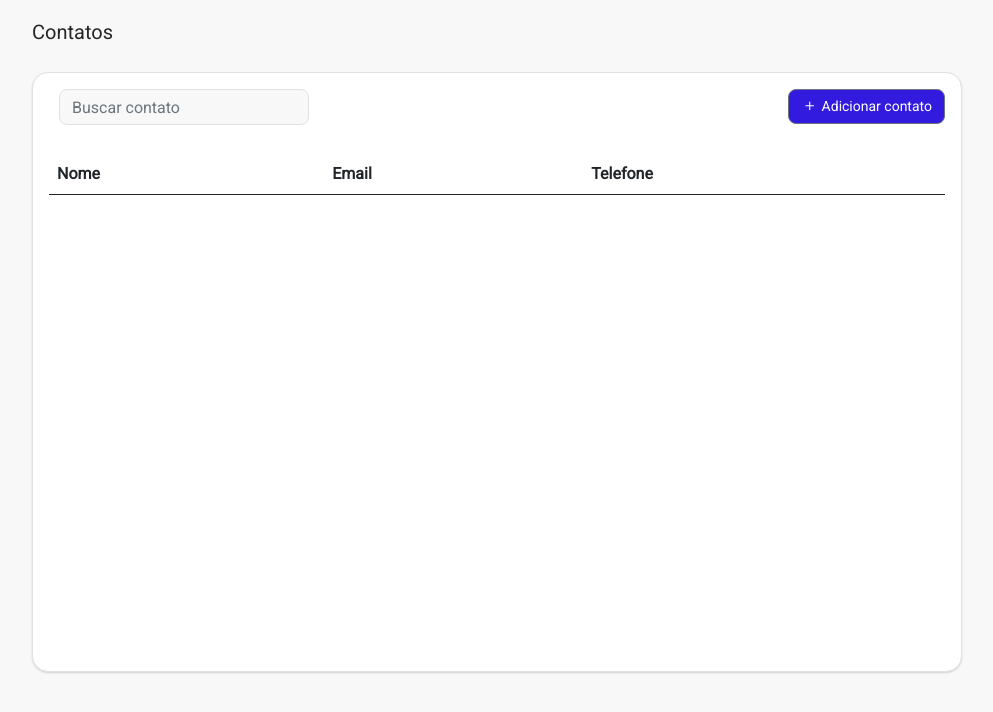
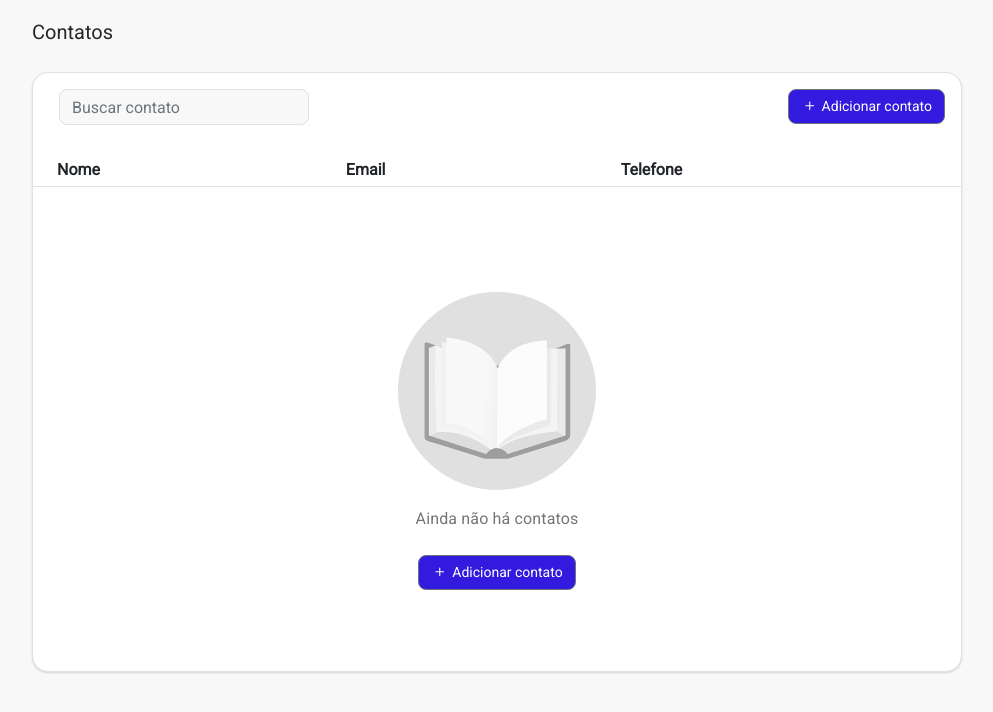
Before and after one commit to wsbittencourt/desafio-huggy, a Vue app: page /#/Dashboard in a window 1280 px wide. Shown: the top 712 px of the page, without its empty margins (143-1136 px from the left). Built offline with nearby package versions, Linux system fonts and the light colour scheme.

Commit message:
Mais ajustes view Dashboard, inclusão de template para tabela vazia

```diff
--- a/src/App.vue
+++ b/src/App.vue
@@ -5,22 +5,20 @@
 </template>
 
 <script>
-
 export default {
-  name: 'App',
-
-}
+  name: "App",
+};
 </script>
 
 <style>
-@import url('https://fonts.googleapis.com/css2?family=Roboto&display=swap');
+@import url("https://fonts.googleapis.com/css2?family=Roboto&display=swap");
 
 #app {
-  font-family: 'Roboto', sans-serif;
+  font-family: "Roboto", sans-serif;
   -webkit-font-smoothing: antialiased;
   -moz-osx-font-smoothing: grayscale;
   color: #262626;
-  background-color: #F8F8F8;
+  background-color: #f8f8f8;
 }
 
 </style>
--- a/src/components/dashboard/ContactList.vue
+++ b/src/components/dashboard/ContactList.vue
@@ -1,9 +1,37 @@
 <template>
-  <b-table hover :items="items" :fields="fields"></b-table>
+  <b-table
+    small
+    hover
+    borderless
+    show-empty
+    :items="items"
+    :fields="fields"
+    id="table"
+  >
+    <b-table-column field="nome" label="Nome" v-slot="props">
+      {{ props.row.name }}
+    </b-table-column>
+
+    <b-table-column field="email" label="Email" v-slot="props">
+      {{ props.row.email }}
+    </b-table-column>
+
+    <b-table-column field="telefone" label="Telefone" v-slot="props">
+      {{ props.row.phone }}
+    </b-table-column>
+
+    <template #empty>
+      <div id="hide">
+        <div><img src="../../assets/book.png" /></div>
+        <p>Ainda não há contatos</p>
+        <AddContact />
+      </div>
+    </template>
+  </b-table>
 </template>
 
 <script>
-// import AddContact from "./AddContact";
+import AddContact from "./AddContact";
 
 export default {
   name: "ContactList",
@@ -11,22 +39,56 @@ export default {
     //Carregar a lista de contatos aqui!
   },
   data() {
+    const fields = [
+      { key: "nome", thStyle: "border-bottom: 1px solid #E1E1E1;padding-left: 24px !important" },
+      { key: "email", thStyle: "border-bottom: 1px solid #E1E1E1;padding-left: 24px !important" },
+      { key: "telefone", thStyle: "border-bottom: 1px solid #E1E1E1;padding-left: 24px !important" },
+    ];
+    const items = []; /*[{'name': 'Wagner','telefone':'3214-3421','email':'teste@teste.com'},
+                     {'name': 'David','telefone':'3200-3421','email':'teste2@teste.com'}] */
     return {
-      // Cabeçalho da tabela
-      fields: ["nome", "email", "telefone"],
-      items: [],
-      // items: [
-      //   //   Exemplo coleção a ser exibida na lista
-      //   //
-      //   { nome: "teste", email: "teste@teste.io", telefone: "0000-0000" },
-      // ],
+      fields,
+      items,
     };
   },
-  // components: {
-  //   AddContact,
-  // },
+  components: {
+    AddContact,
+  },
 };
 </script>
 
 <style scoped>
+p {
+  font-size: 16px;
+  line-height: 24px;
+
+  margin-top: 16px;
+  margin-bottom: 24px;
+
+  color: #757575;
+}
+#hide {
+  align-items: center;
+  text-align: center;
+  letter-spacing: 0.15px;
+  border: none;
+}
+
+#table {
+  position: absolute;
+  left: 0%;
+  right: 0%;
+}
+
+@media (min-width: 768px) {
+  #hide {
+    padding-top: 100px;
+  }
+}
+
+@media (max-width: 767px) {
+  #hide {
+    padding-top: 15px;
+  }
+}
 </style>
--- a/src/components/dashboard/Dashboard.vue
+++ b/src/components/dashboard/Dashboard.vue
@@ -1,5 +1,5 @@
 <template>
-  <b-container class="vh-100" id="container">
+  <b-container class="vh-100">
     <b-col md="10" sm="8" offset-md="1">
       <h2>Contatos</h2>
       <b-card id="box">
@@ -78,7 +78,7 @@ h2 {
 
 @media (max-width: 767px) {
   #box {
-    height: 400px;
+    height: 80vh;
   }
   #header {
     display: flex;
--- a/src/main.js
+++ b/src/main.js
@@ -1,5 +1,5 @@
 import Vue from 'vue'
-import { BootstrapVue, IconsPlugin } from 'bootstrap-vue'
+import { BootstrapVue, IconsPlugin} from 'bootstrap-vue'
 import App from './App.vue'
 import VueRouter from 'vue-router'
 import Dashboard from './components/dashboard/Dashboard.vue'
```
